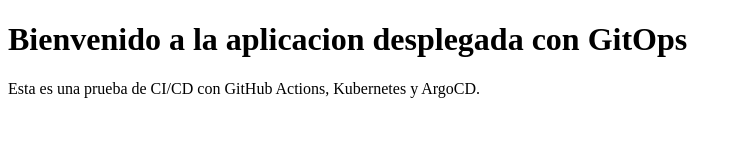
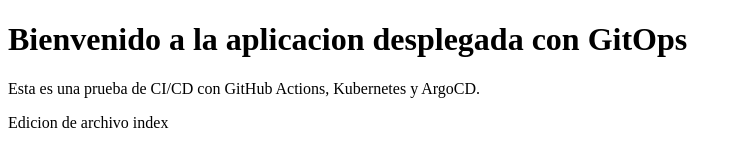
Before and after one commit to rfonseca079/DevOps, a plain HTML site: page index.html in a window 1280 px wide. Shown: the whole page, without its empty margins (0-742 px from the left). Drawn offline with Linux system fonts and the light colour scheme.

Commit message:
Prueba flujo CI/CD 1

```diff
--- a/index.html
+++ b/index.html
@@ -6,5 +6,6 @@
 <body>
   <h1>Bienvenido a la aplicacion desplegada con GitOps</h1>
   <p>Esta es una prueba de CI/CD con GitHub Actions, Kubernetes y ArgoCD.</p>
+    <p>Edicion de archivo index</p>
 </body>
 </html>
```
